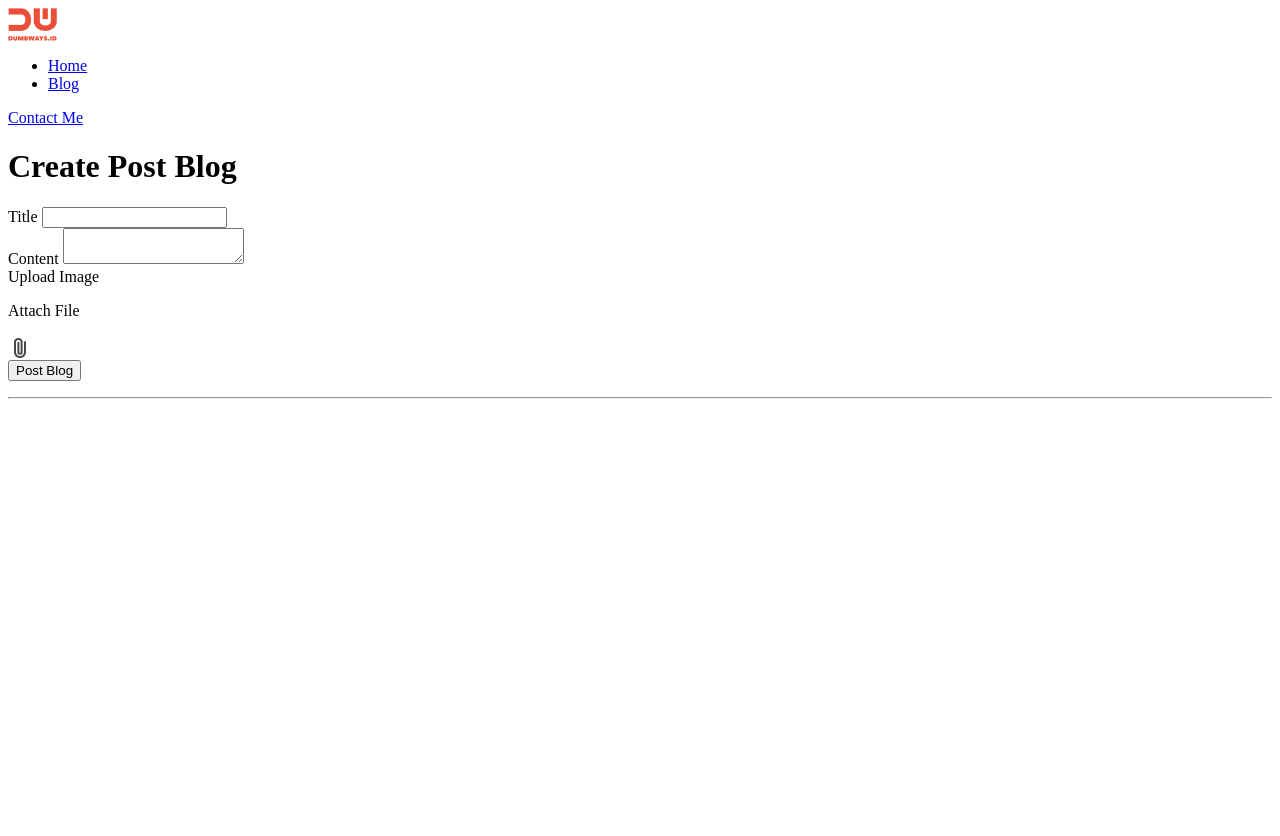
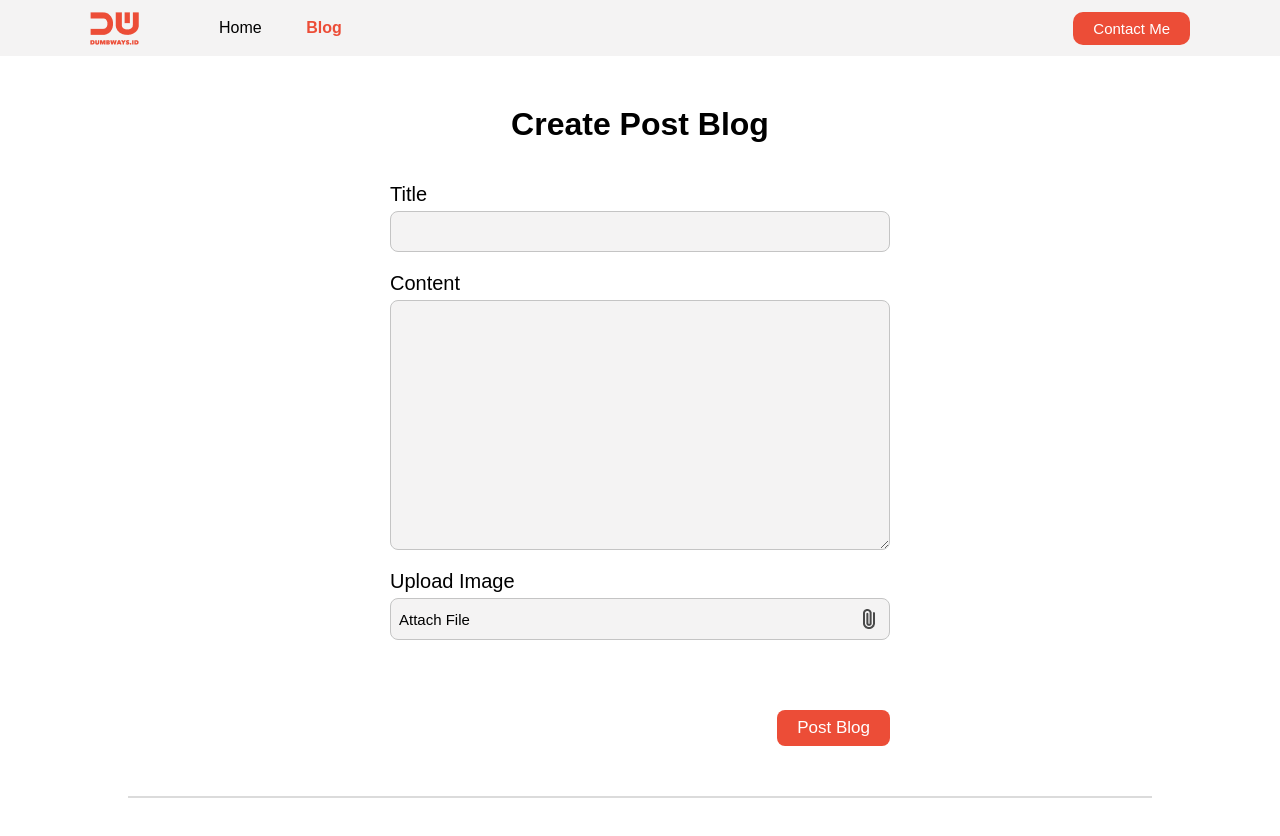
Before and after one commit to difa0210/Personal-Web, a plain HTML site: page blog.html in a window 1280 px wide. Before the commit the page ends 800 px from the top, so only its background shows below. Drawn offline with Linux system fonts and the light colour scheme.

Commit message:
first commit

```diff
--- a/blog.html
+++ b/blog.html
@@ -1,7 +1,7 @@
 <html>
   <head>
     <title>Creating Blog Page</title>
-    <link rel="stylesheet" href="style-blog.css" />
+    <link rel="stylesheet" href="style.css" />
   </head>
   <body>
     <!-- NavBar -->
@@ -12,7 +12,7 @@
         </a>
         <ul>
           <li>
-            <a href="index.html">Home</a>
+            <a href="Personal Web.html">Home</a>
           </li>
           <li>
             <a href="blog.html" class="list-active">Blog</a>
```
Also changed, not shown: blog-detail.html (+2 -2 lines), contact.html (+1 -1 lines).
